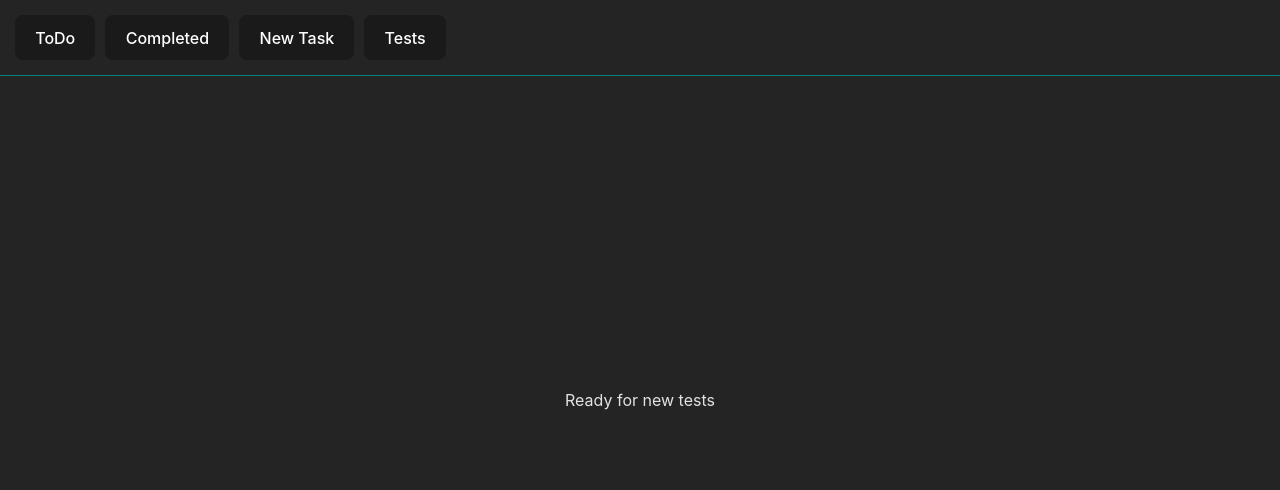
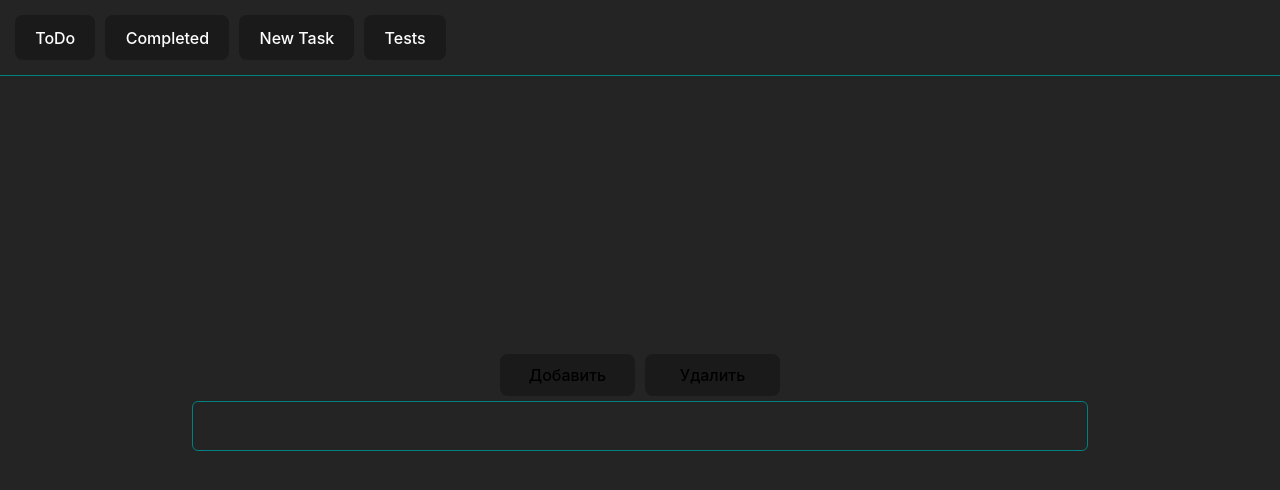
Before and after one commit to Romangergisevich/toDo_React, a React (Vite) app: page /tests in a window 1280 px wide. Shown: the top 490 px of the page. Built offline with nearby package versions, Linux system fonts and the light colour scheme.

Commit message:
test quest react-transition-group installed

```diff
--- a/package.json
+++ b/package.json
@@ -24,6 +24,7 @@
     "react-redux": "^9.1.2",
     "react-router-dom": "^6.22.3",
     "react-timer-hook": "^3.0.7",
+    "react-transition-group": "^4.4.5",
     "styled-components": "^6.1.11"
   },
   "devDependencies": {
--- /dev/null
+++ b/src/components/Tests.module.css
@@ -0,0 +1,20 @@
+.square__Parrent {
+  display: flex;
+  width: 100%;
+  height: 50px;
+  border: 1px solid teal;
+  border-radius: 6px;
+  overflow-x: auto;
+  -ms-overflow-style: none;
+  scrollbar-width: none;
+}
+
+.square__Parrent::-webkit-scrollbar {
+  display: none;
+}
+
+.squqre_child {
+  min-width: calc(20vw);
+  height: 100%;
+  border: 1px solid lightseagreen;
+}
--- a/src/components/Tests.tsx
+++ b/src/components/Tests.tsx
@@ -1,7 +1,57 @@
-import React from "react";
+import React, { useState, useEffect } from "react";
+import DefaultButton from "./UI/buttons/DefaultButton";
+import styles from "./Tests.module.css";
+import { useAppDispatch, useAppSelector } from "../hooks/tsHooks";
+import { addNewSquare, deleteLastSquare } from "../redux/features/SquareStore";
+import { RootState } from "../redux/store";
+import { SquareArray } from "../redux/features/SquareStore";
+import { Transition } from "react-transition-group";
 
 const Tests: React.FC = () => {
-  return <>Ready for new tests</>;
+  const squareArray = useAppSelector((state: RootState) => state.SquareStore);
+  const dispatch = useAppDispatch();
+  const [coloredSquares, setColoredSquares] = useState<SquareArray[]>([]);
+
+  useEffect(() => {
+    setColoredSquares(() => [...squareArray]);
+  }, [squareArray]);
+
+  const addNew = () => {
+    dispatch(addNewSquare());
+    console.log(coloredSquares);
+  };
+
+  const deletLast = () => {
+    dispatch(deleteLastSquare());
+    console.log(coloredSquares);
+  };
+
+  return (
+    <>
+      <div>
+        <DefaultButton
+          onClickFunc={addNew}
+          className="doneBtn">
+          Добавить
+        </DefaultButton>
+        <DefaultButton
+          onClickFunc={deletLast}
+          className="deleteBtn">
+          Удалить
+        </DefaultButton>
+      </div>
+      <div className={styles.square__Parrent}>
+        {coloredSquares.map((e) => {
+          return (
+            <span
+              key={e.BGColor}
+              className={styles.squqre_child}
+              style={{ backgroundColor: `rgb(${e.BGColor})` }}></span>
+          );
+        })}
+      </div>
+    </>
+  );
 };
 
 export default Tests;
--- /dev/null
+++ b/src/redux/features/SquareStore.ts
@@ -0,0 +1,31 @@
+import { createSlice } from "@reduxjs/toolkit";
+
+export interface SquareArray {
+  BGColor: string;
+}
+
+const initialState: SquareArray[] = [];
+
+export const SquareStore = createSlice({
+  name: "SquareStore",
+  initialState,
+  reducers: {
+    addNewSquare: (state) => {
+      return [
+        ...state,
+        {
+          BGColor: `${Math.floor(Math.random() * 999)} ${Math.floor(
+            Math.random() * 999
+          )} ${Math.floor(Math.random() * 999)}`,
+        },
+      ];
+    },
+
+    deleteLastSquare: (state) => {
+      return state.slice(0, -1);
+    },
+  },
+});
+
+export const { addNewSquare, deleteLastSquare } = SquareStore.actions;
+export default SquareStore.reducer;
--- a/src/redux/store.ts
+++ b/src/redux/store.ts
@@ -1,11 +1,13 @@
 import { configureStore } from "@reduxjs/toolkit";
 import counter from "./features/counter";
 import isDataSaved from "./features/isDataSaved";
+import SquareStore from "./features/SquareStore";
 
 export const store = configureStore({
   reducer: {
     counter,
     isDataSaved,
+    SquareStore,
   },
 });
 
```
Also changed, not shown: 1 other file (tests, documents, lock files or other folders).
